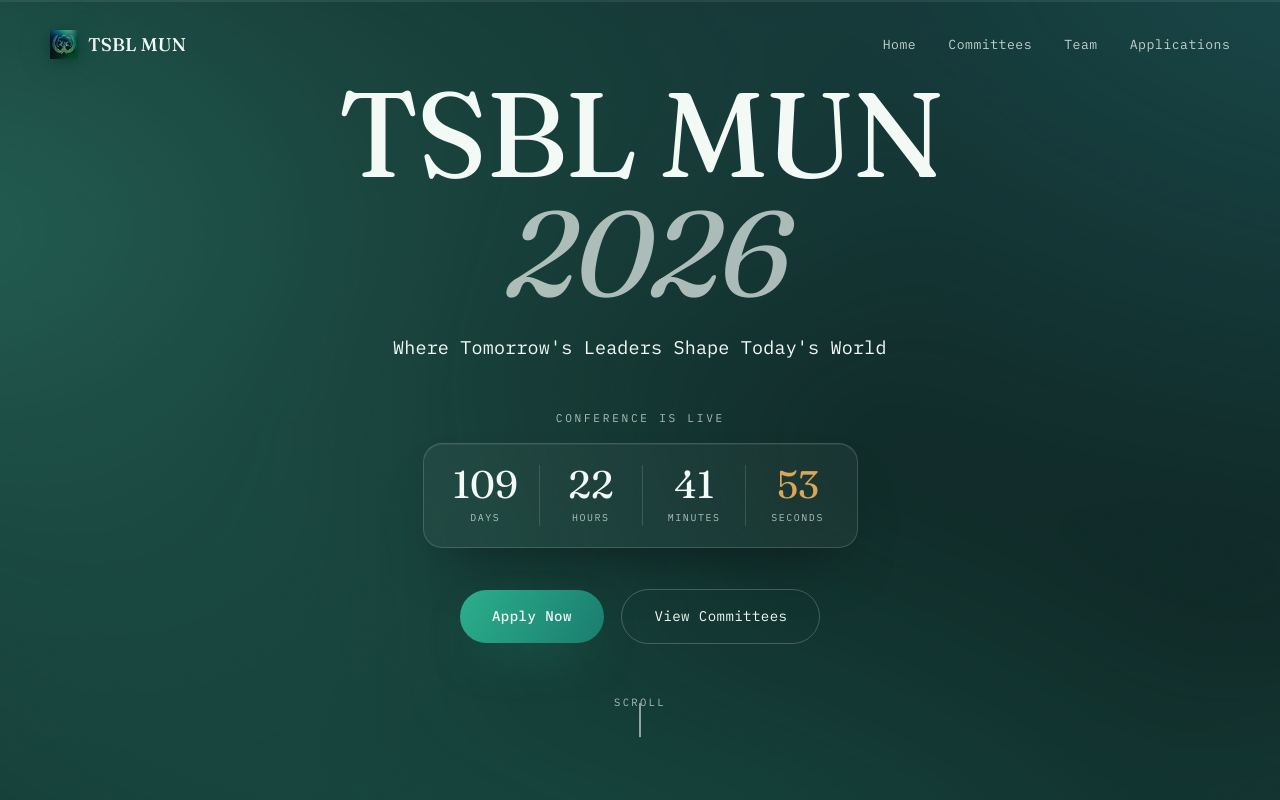
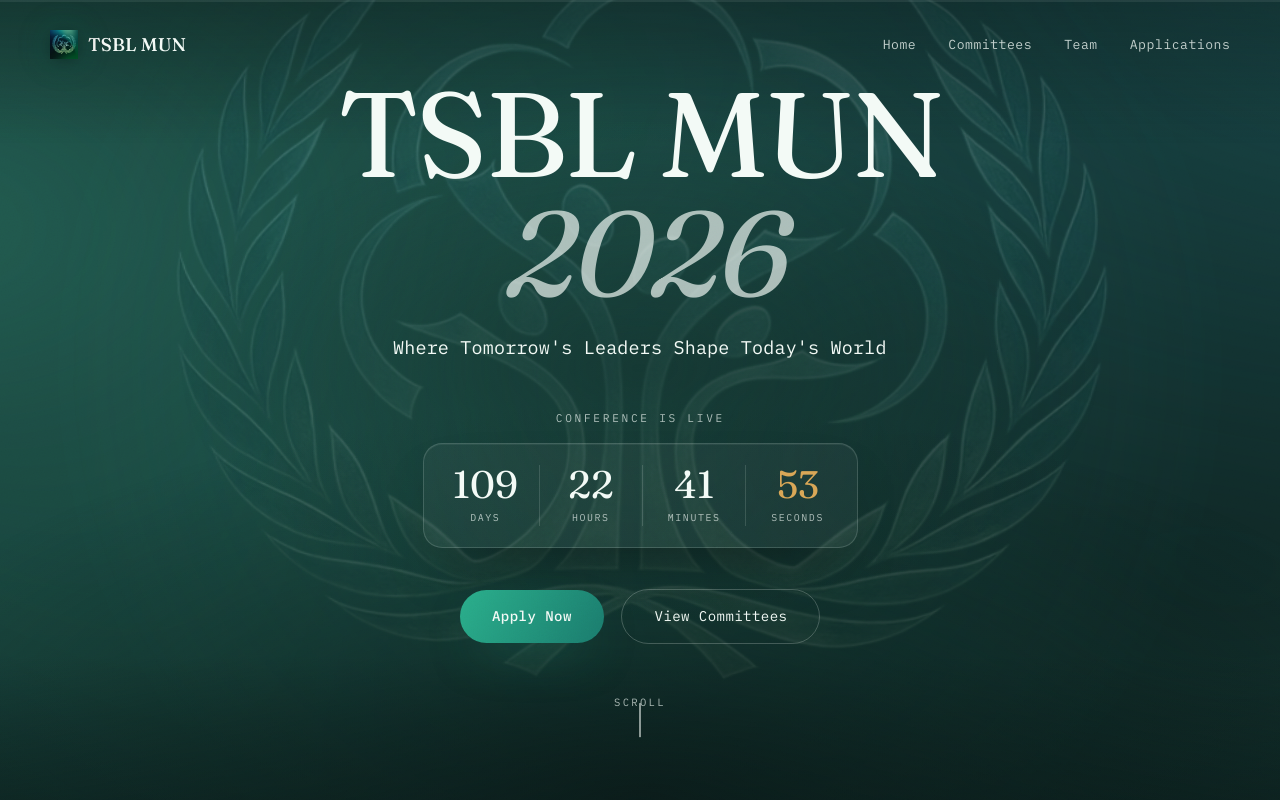
Before and after one commit to tugipasha/tsblmun-website, a Next.js app: page / in a window 1280 px wide. Shown: the top 800 px of the page. Built offline with nearby package versions, Linux system fonts and the light colour scheme.

Commit message:
responive4

```diff
--- a/app/globals.css
+++ b/app/globals.css
@@ -97,6 +97,19 @@ video {
   100% { transform: translateX(100%); }
 }
 
+/* soft depth pass over the hero: dims the frame edges and gently deepens
+   the area behind the copy so the emblem watermark recedes rather than
+   competing with the headline/CTA contrast */
+.hero-vignette {
+  position: absolute;
+  inset: 0;
+  pointer-events: none;
+  background:
+    radial-gradient(58% 50% at 50% 46%, rgba(15, 39, 37, 0.55) 0%, transparent 62%),
+    radial-gradient(120% 90% at 50% 100%, rgba(9, 22, 21, 0.75) 0%, transparent 55%),
+    linear-gradient(180deg, rgba(9, 22, 21, 0.35) 0%, transparent 18%, transparent 82%, rgba(9, 22, 21, 0.5) 100%);
+}
+
 /* living gradient backdrop for the hero — soft, steady tone, gentle wave motion */
 .hero-glow {
   position: absolute;
--- a/components/StickyConference.jsx
+++ b/components/StickyConference.jsx
@@ -224,6 +224,7 @@ export default function StickyConference() {
   const root = useRef(null);
   const stage = useRef(null);
   const homeRef = useRef(null);
+  const emblemRef = useRef(null);
   const teamRef = useRef(null);
   const contactRef = useRef(null);
   const cardRefs = useRef([]);
@@ -565,6 +566,39 @@ export default function StickyConference() {
         });
       }
 
+      // --- Emblem watermark: slow ambient breathing + scroll parallax, so it
+      // reads as a background layer sitting behind the hero copy rather than
+      // a flat, static sticker.
+      if (emblemRef.current) {
+        gsap.set(emblemRef.current, { willChange: "transform, opacity" });
+        gsap.to(emblemRef.current, {
+          scale: reduceMotion ? 1 : 1.045,
+          rotation: reduceMotion ? 0 : 1.2,
+          duration: 10,
+          ease: "sine.inOut",
+          yoyo: true,
+          repeat: -1,
+          force3D: true,
+        });
+
+        if (homeRef.current) {
+          ScrollTrigger.create({
+            trigger: homeRef.current,
+            start: "top top",
+            end: "bottom top",
+            scrub: 0.8,
+            onUpdate(self) {
+              const p = self.progress;
+              gsap.set(emblemRef.current, {
+                y: -60 * p,
+                opacity: 1 - 0.55 * p,
+                force3D: true,
+              });
+            },
+          });
+        }
+      }
+
       // --- Home → Work overlay scroll effect: home scales down & slides up under work ---
       if (homeRef.current && stage.current) {
         gsap.set(homeRef.current, { willChange: "transform, opacity" });
@@ -880,6 +914,23 @@ export default function StickyConference() {
         className="paper-panel relative z-[1] w-full min-h-[100svh] overflow-hidden bg-bg flex flex-col items-center justify-center text-center px-[2.4rem] max-md:px-[1.3rem]"
       >
         <div className="hero-glow" aria-hidden="true" />
+
+        {/* Emblem watermark: sits between the glow and the vignette so it
+            reads as an inlaid mark rather than a flat sticker, with a soft
+            radial fade behind it for depth. */}
+        <div
+          ref={emblemRef}
+          className="pointer-events-none absolute left-1/2 top-[46%] -translate-x-1/2 -translate-y-1/2 w-[min(105vw,1400px)] aspect-square [will-change:transform]"
+          aria-hidden="true"
+        >
+          <div className="absolute inset-[8%] rounded-full bg-[radial-gradient(circle,rgba(72,200,170,0.16)_0%,rgba(48,150,140,0.08)_45%,transparent_72%)] blur-[2px]" />
+          <img
+            src="/tree-emblem.png"
+            alt=""
+            className="absolute inset-0 h-full w-full object-contain opacity-[0.16] mix-blend-screen [filter:saturate(1.15)_brightness(1.05)]"
+          />
+        </div>
+        <div className="hero-vignette" aria-hidden="true" />
 
         <h1 className="intro-anim relative font-serif font-normal text-[clamp(3.2rem,13vw,7.5rem)] leading-[0.94] tracking-[-0.02em]">
           <span className="block">TSBL MUN</span>
@@ -1361,13 +1412,6 @@ export default function StickyConference() {
         </div>
 
         <div className="relative mt-[1.6rem] md:mt-[2rem] flex flex-col sm:flex-row sm:items-center gap-[1rem] sm:gap-[1.6rem]">
-          <button
-            type="button"
-            onClick={() => setOpenModal("delegate")}
-            className="relative inline-flex items-center justify-center gap-[0.5em] rounded-full bg-paper px-[1.5rem] md:px-[1.8rem] py-[0.85rem] md:py-[1rem] text-[0.85rem] md:text-[0.92rem] tracking-[0.02em] text-ink transition-transform duration-300 hover:-translate-y-[2px] whitespace-nowrap [box-shadow:0_0_0_1px_rgba(217,166,86,0.4),0_20px_50px_-20px_rgba(217,166,86,0.35)]"
-          >
-            Register now <span>↗</span>
-          </button>
           <p className="font-sans text-[0.66rem] md:text-[0.72rem] tracking-[0.12em] uppercase text-muted">
             TSBL MUN — Model United Nations · Istanbul
           </p>
```
Also changed, not shown: public/tree-emblem.png (added).
